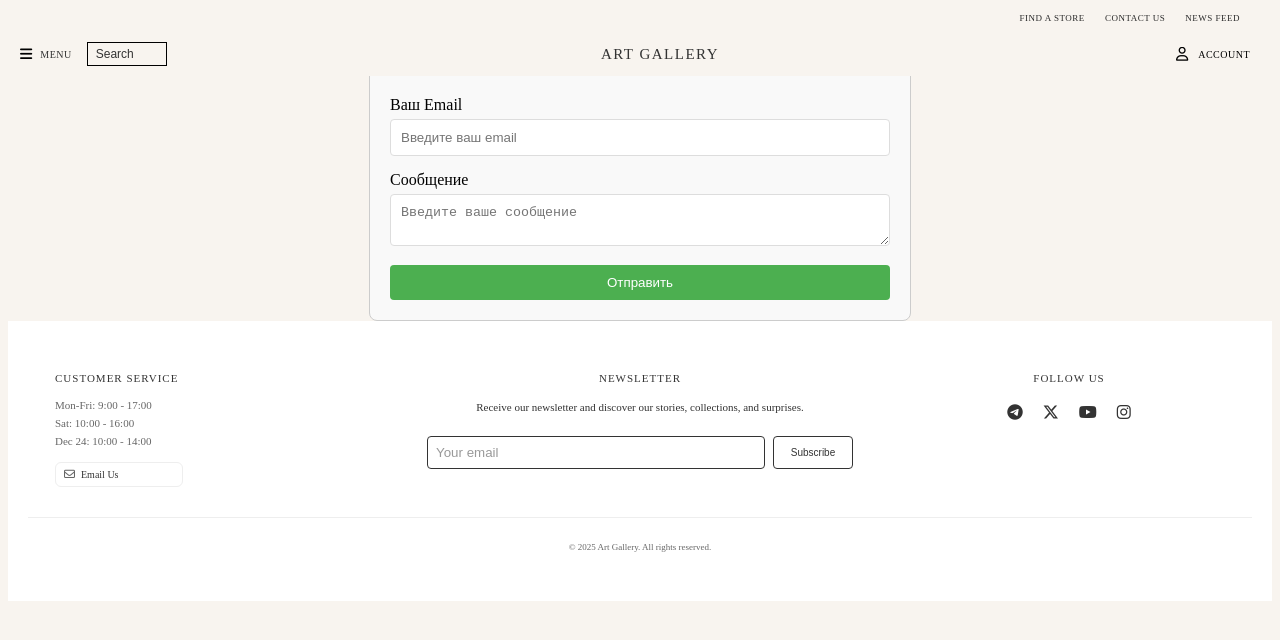
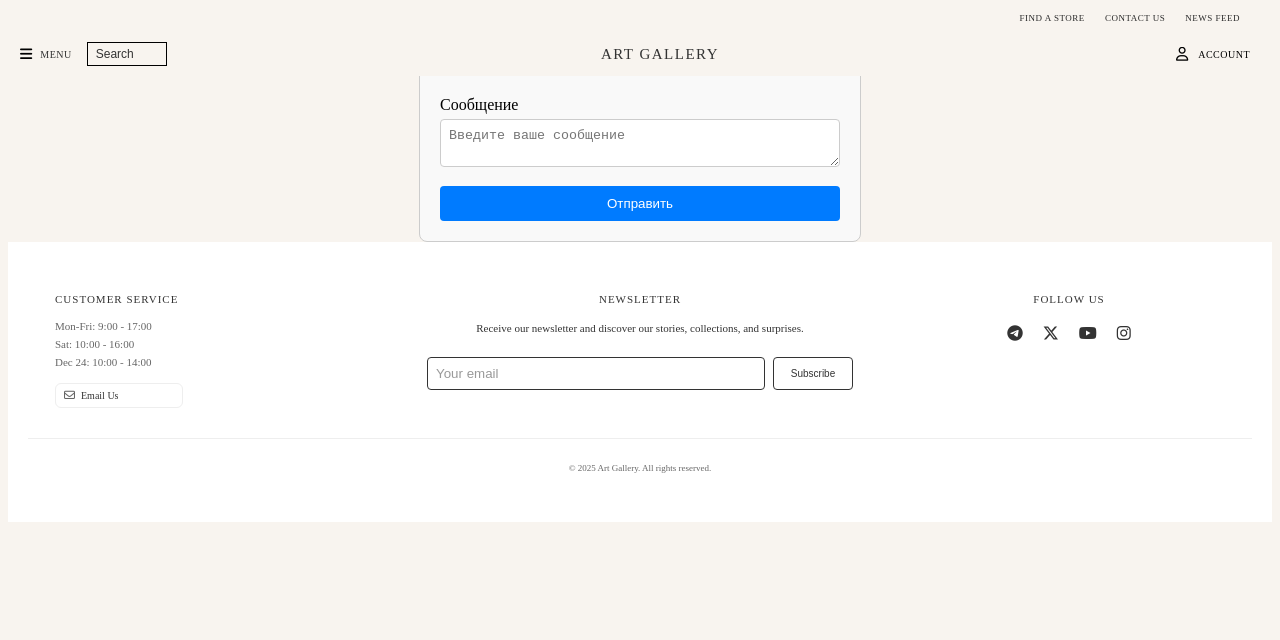
Before and after one commit to MatveySviadysh/OnlineBooks, a Vue app in the folder frontend/: page /contact_us in a window 1280 px wide. Shown: the top 640 px of the page. Built offline with nearby package versions, Linux system fonts and the light colour scheme; no server answers.

Commit message:
send email from user

```diff
--- a/frontend/src/components/common/ContactUs.vue
+++ b/frontend/src/components/common/ContactUs.vue
@@ -2,16 +2,6 @@
   <div class="email-form">
     <h2>Напишите нам</h2>
     <form @submit.prevent="handleSubmit">
-      <div class="form-group">
-        <label for="user_email">Ваш Email</label>
-        <input
-          v-model="userEmail"
-          type="email"
-          id="user_email"
-          placeholder="Введите ваш email"
-          required
-        />
-      </div>
       <div class="form-group">
         <label for="message_body">Сообщение</label>
         <textarea
@@ -27,58 +17,20 @@
     <p v-if="message" :class="{'success-message': isSuccess, 'error-message': !isSuccess}">
       {{ message }}
     </p>
-
-    <!-- Display email if user is authenticated -->
-    <p v-if="userEmailFromAPI">
-      Авторизованный Email: {{ userEmailFromAPI }}
-    </p>
   </div>
 </template>
 
 <script lang="ts">
-import { defineComponent, ref, onMounted } from 'vue'
+import { defineComponent, ref } from 'vue'
 import '@/styles/components/common/ContactUs.scss'
 
 export default defineComponent({
   name: 'EmailForm',
   setup() {
-    const userEmail = ref('')
     const messageBody = ref('')
     const message = ref('')
     const isSuccess = ref(true)
-    const userEmailFromAPI = ref('') // Email из API, если пользователь авторизован
 
-    // Функция для получения email авторизованного пользователя
-    const fetchUserEmail = async () => {
-      try {
-        const response = await fetch('http://127.0.0.1:8001/api/users/me', {
-          method: 'GET',
-        });
-
-        // Проверяем статус ответа и извлекаем данные из ответа
-        if (response.status === 200) {
-          const result = await response.json(); // Данные из JSON
-          if (result.email) {
-            userEmail.value = result.email; // Если email есть, сохраняем его
-          } else {
-            userEmail.value = ''; // Если email нет, оставляем пустым
-          }
-        } else {
-          userEmail.value = ''; // Если статус не 200, оставляем пустым
-        }
-      } catch (error) {
-        console.error('Error fetching user email:', error);
-        userEmail.value = ''; // В случае ошибки также очищаем email
-      }
-    };
-
-
-    // Выполнение запроса при монтировании компонента
-    onMounted(() => {
-      fetchUserEmail();
-    });
-
-    // Функция для отправки сообщения
     const handleSubmit = async () => {
       try {
         const response = await fetch('http://localhost:8888/send_user_email', {
@@ -87,7 +39,6 @@ export default defineComponent({
             'Content-Type': 'application/json',
           },
           body: JSON.stringify({
-            user_email: userEmail.value,
             message_body: messageBody.value,
           }),
         });
@@ -95,28 +46,24 @@ export default defineComponent({
         const result = await response.json();
 
         if (result.success) {
-          message.value = 'Message successfully sent to the service and response sent to user.';
+          message.value = 'Сообщение успешно отправлено!';
           isSuccess.value = true;
+          messageBody.value = ''; // Очистка поля сообщения только при успехе
         } else {
-          message.value = result.message || 'Something went wrong. Please try again.';
+          message.value = result.message || 'Что-то пошло не так. Попробуйте еще раз.';
           isSuccess.value = false;
         }
       } catch (error) {
-        message.value = 'Error while sending email. Please try again later.';
+        message.value = 'Ошибка при отправке сообщения. Пожалуйста, попробуйте позже.';
         isSuccess.value = false;
       }
-
-      userEmail.value = ''; // Clear email field
-      messageBody.value = ''; // Clear message field
     };
 
     return {
-      userEmail,
       messageBody,
       handleSubmit,
       message,
-      isSuccess,
-      userEmailFromAPI
+      isSuccess
     }
   }
 })
@@ -125,9 +72,45 @@ export default defineComponent({
 <style scoped>
 .success-message {
   color: green;
+  margin-top: 10px;
 }
 
 .error-message {
   color: red;
+  margin-top: 10px;
+}
+
+.email-form {
+  max-width: 400px;
+  margin: 0 auto;
+}
+
+.form-group {
+  margin-bottom: 15px;
+}
+
+.form-group label {
+  display: block;
+  margin-bottom: 5px;
+}
+
+.form-group textarea {
+  width: 100%;
+  padding: 8px;
+  border: 1px solid #ccc;
+  border-radius: 4px;
+}
+
+button {
+  padding: 10px 15px;
+  background-color: #007BFF;
+  color: white;
+  border: none;
+  border-radius: 4px;
+  cursor: pointer;
+}
+
+button:hover {
+  background-color: #0056b3;
 }
 </style>
```
Also changed, not shown: 2 other files (tests, documents, lock files or other folders).
